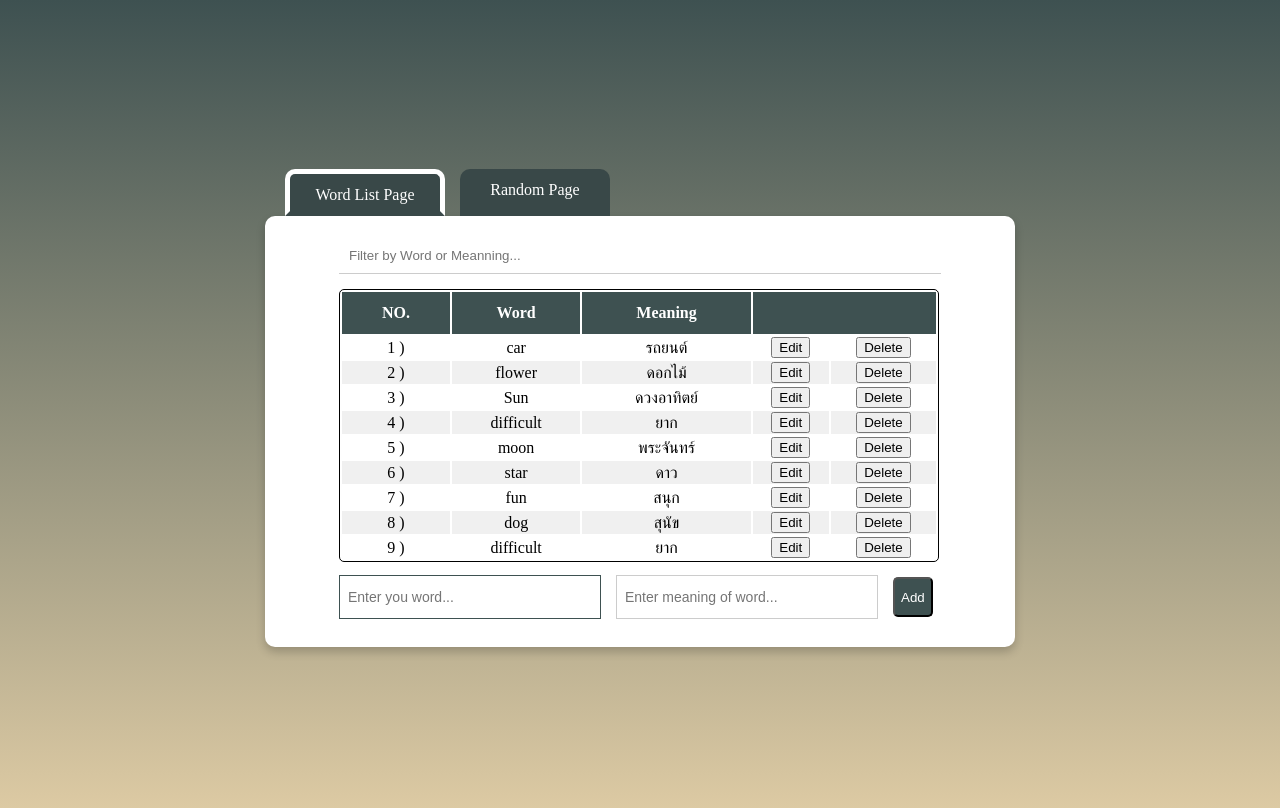
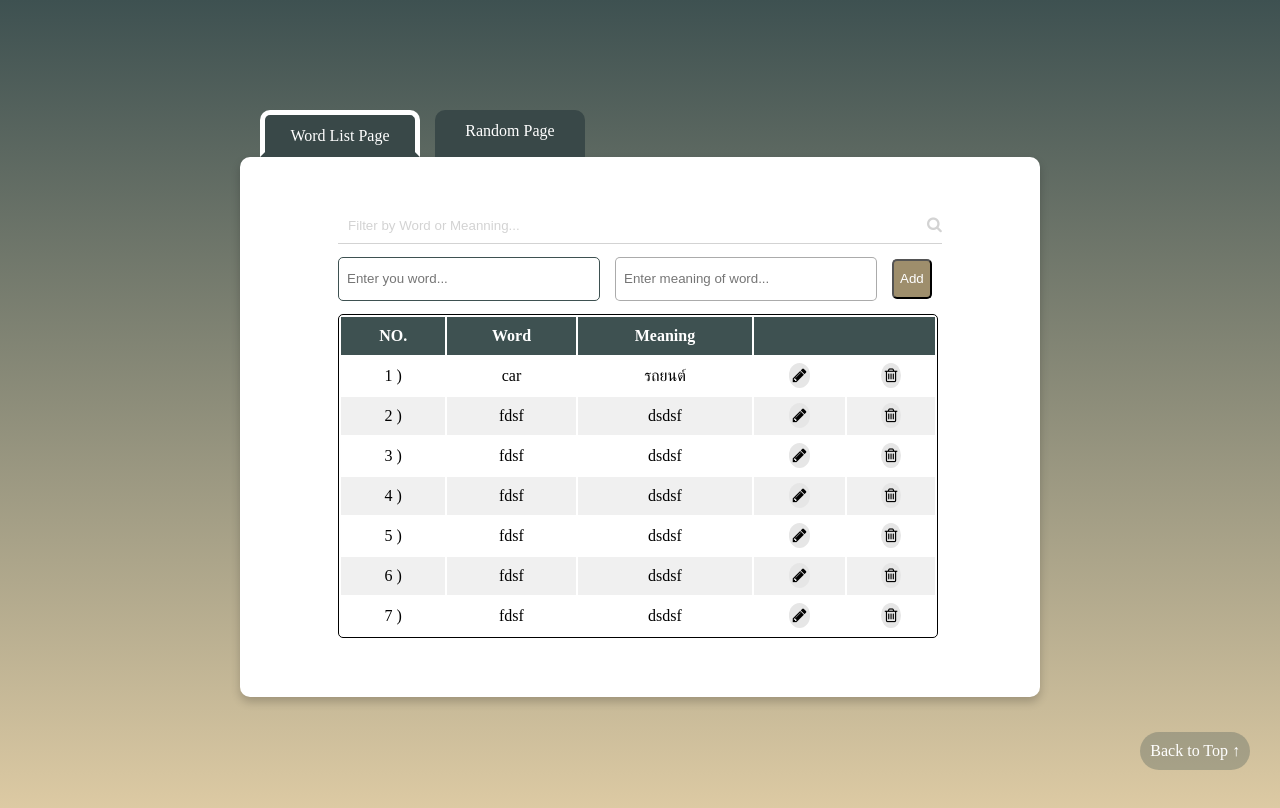
Before and after one commit to phop-parker/SEC-3-GROUP3-WORDGLOSSARY, a Vue app: page / in a window 1280 px wide. Shown: the top 808 px of the page. Built offline with nearby package versions, Linux system fonts and the light colour scheme; data requests are answered from the project's data file.

Commit message:
[add]filterWord-fuction-and[edit]icon

```diff
--- a/data/db.json
+++ b/data/db.json
@@ -6,44 +6,34 @@
       "id": 1
     },
     {
-      "word": "flower",
-      "meaning": "ดอกไม้",
+      "word": "fdsf",
+      "meaning": "dsdsf",
       "id": 2
     },
     {
-      "word": "Sun",
-      "meaning": "ดวงอาทิตย์",
-      "id": 8
+      "word": "fdsf",
+      "meaning": "dsdsf",
+      "id": 3
     },
     {
-      "word": "difficult",
-      "meaning": "ยาก",
-      "id": 9
+      "word": "fdsf",
+      "meaning": "dsdsf",
+      "id": 4
     },
     {
-      "word": "moon",
-      "meaning": "พระจันทร์",
-      "id": 10
+      "word": "fdsf",
+      "meaning": "dsdsf",
+      "id": 5
     },
     {
-      "word": "star",
-      "meaning": "ดาว",
-      "id": 11
+      "word": "fdsf",
+      "meaning": "dsdsf",
+      "id": 6
     },
     {
-      "word": "fun",
-      "meaning": "สนุก",
-      "id": 12
-    },
-    {
-      "word": "dog",
-      "meaning": "สุนัข",
-      "id": 13
-    },
-    {
-      "word": "difficult",
-      "meaning": "ยาก",
-      "id": 14
+      "word": "fdsf",
+      "meaning": "dsdsf",
+      "id": 7
     }
   ]
 }
--- a/index.html
+++ b/index.html
@@ -2,9 +2,13 @@
 <html lang="en">
 	<head>
 		<meta charset="UTF-8" />
-    <link rel="icon" href="/favicon.ico" />
+		<link rel="icon" href="./src/assets/bookShelf.ico" />
 		<meta name="viewport" content="width=device-width, initial-scale=1.0" />
-    <title>Vite App</title>
+		<title>Vocab Glossary</title>
+		<link
+			rel="stylesheet"
+			href="https://cdnjs.cloudflare.com/ajax/libs/font-awesome/4.7.0/css/font-awesome.min.css"
+		/>
 	</head>
 	<body>
 		<div id="app"></div>
--- a/src/App.vue
+++ b/src/App.vue
@@ -1,8 +1,6 @@
 <script setup>
 // import BaseWordListPageBtn from './components/BaseWordListPageBtn.vue'
 // import BaseRandomPageBtn from './components/BaseRandomPageBtn.vue'
-import { ref } from 'vue'
-const page = ref('wordListPage')
 </script>
 
 <template>
@@ -22,6 +20,7 @@ const page = ref('wordListPage')
 				<router-view></router-view>
 			</div>
 		</div>
+		<a href="#" @click="scrollToTop()" class="top">Back to Top &#8593;</a>
 	</div>
 </template>
 
@@ -44,14 +43,14 @@ body {
 #menu {
 	/* background-color: aqua;
 	height: 40px; */
-
+	margin-top: 50px;
 	display: flex;
 }
 #container {
 	/* position: relative; */
 	width: 100%;
-	min-width: 750px;
-	min-height: 300px;
+	min-width: 800px;
+	min-height: 480px;
 	height: auto;
 	background: #fff;
 	box-shadow: 0 5px 10px rgba(0, 0, 0, 0.2);
@@ -66,6 +65,7 @@ body {
 	/* border: 5px solid #3e5151; */
 	/* border: 5px solid #3e5151; */
 	/* border: 5px solid #decba4; */
+	margin-bottom: 60px;
 }
 
 .menu {
@@ -110,4 +110,19 @@ a.router-link-active div {
 a.router-link-active div:hover {
 	background-color: #394848;
 }
+.top {
+	position: fixed;
+	bottom: 30px;
+	right: 30px;
+	padding: 10px;
+	color: #fff;
+	background-color: rgb(62, 81, 81, 0.3);
+	border-radius: 20px;
+	margin-left: 800px;
+	opacity: 10px;
+}
+.top:hover {
+	background-color: #4f6464;
+	cursor: pointer;
+}
 </style>
--- a/src/components/CreateEditWord.vue
+++ b/src/components/CreateEditWord.vue
@@ -58,8 +58,9 @@ const newFullWord = computed(() => {
 <style scoped>
 form {
 	width: 500px;
-	padding-top: 15px;
+	/* padding-top: px; */
 	display: flex;
+	margin-bottom: 15px;
 }
 /* form .input-boxes {
 	margin-top: 50px;
@@ -77,9 +78,10 @@ form .input-box {
 .input-box input {
 	height: 100%;
 	width: 250px;
-	font-size: 14px;
+	/* font-size: 14px; */
 	outline: none;
-	border: 1px solid rgba(0, 0, 0, 0.2);
+	border-radius: 5px;
+	border: 1px solid rgba(0, 0, 0, 0.329);
 	/* border-bottom: 1px solid rgba(0, 0, 0, 0.2); */
 	margin-right: 15px;
 	padding-left: 8px;
@@ -92,12 +94,17 @@ button {
 	color: #fff;
 	border-radius: 5px;
 	/* height: 30px; */
-	background-color: #3e5151;
+	/* background-color: #3e5151; */
+	background-color: #9e8e6c;
 	/* margin-top: 10px; */
 	height: 40px;
 }
 button:hover {
 	cursor: pointer;
-	background-color: #394848;
+	/* background-color: #394848; */
+	background-color: #b3a17b;
 }
+/* ::placeholder {
+	color: lightgray;
+} */
 </style>
--- a/src/components/ShowWords.vue
+++ b/src/components/ShowWords.vue
@@ -10,7 +10,6 @@ defineProps({
 
 <template>
 	<div>
-		<input id="filterWord" placeholder="Filter by Word or Meanning..." />
 		<div class="table">
 			<table class="content-table">
 				<thead>
@@ -26,9 +25,15 @@ defineProps({
 						<td>{{ index + 1 }} )</td>
 						<td>{{ fullWord.word }}</td>
 						<td>{{ fullWord.meaning }}</td>
-						<td><button @click="$emit('edit', fullWord)">Edit</button></td>
 						<td>
-							<button @click="$emit('delete', fullWord.id)">Delete</button>
+							<span id="remove" @click="$emit('edit', fullWord)">
+								<i class="fa fa-pencil"></i>
+							</span>
+						</td>
+						<td>
+							<span id="remove" @click="$emit('delete', fullWord.id)">
+								<i class="fa fa-trash-o"></i>
+							</span>
 						</td>
 					</tr>
 				</tbody>
@@ -43,14 +48,12 @@ table {
 	border: 1px solid black;
 	border-radius: 5px 5px 5px 5px;
 }
-th {
-	padding: 12px 15px;
+th,
+td {
+	padding: 10px 10px;
 	text-align: center;
 }
-td {
-	align-items: center;
-	text-align: center;
-}
+
 tbody tr:nth-of-type(even) {
 	background-color: #f0f0f0;
 }
@@ -60,14 +63,18 @@ thead tr {
 	color: white;
 	font-weight: bold;
 }
-#filterWord {
-	min-width: 590px;
-	/* margin-top: 35px; */
-	margin-bottom: 15px;
-	outline: none;
-	border: none;
-	border-bottom: 1px solid rgba(0, 0, 0, 0.2);
-	padding-bottom: 10px;
-	padding-left: 10px;
+#remove {
+	/* width: 20px; */
+	/* height: 20px; */
+	border-radius: 50%;
+	background-color: #e6e6e6;
+	margin-top: 10px;
+	padding: 4px;
+	/* padding-top: 5px; */
+}
+#remove:hover {
+	background-color: #c0b49b;
+	cursor: pointer;
+	color: white;
 }
 </style>
--- a/src/views/WordList.vue
+++ b/src/views/WordList.vue
@@ -1,5 +1,5 @@
 <script setup>
-import { onBeforeMount, ref } from 'vue'
+import { onBeforeMount, ref, computed } from 'vue'
 import ShowWords from '../components/ShowWords.vue'
 import CreateEditWord from '../components/CreateEditWord.vue'
 
@@ -14,6 +14,17 @@ const getFullWords = async () => {
 	}
 }
 onBeforeMount(async () => await getFullWords())
+
+const keyWord = ref('')
+const filterWords = computed(() => {
+	// getFullWords()
+	return fullWords.value.filter(
+		(fullWord) =>
+			fullWord.word.toLowerCase().includes(keyWord.value.toLowerCase()) ||
+			fullWord.meaning.includes(keyWord.value)
+	)
+})
+
 //DELETE
 const deletefullWord = async (deleteWordId) => {
 	const res = await fetch(`http://localhost:5000/fullWords/${deleteWordId}`, {
@@ -71,17 +82,47 @@ const updateWord = async (replaceWord) => {
 
 <template>
 	<div>
-		<ShowWords
-			:fullWords="fullWords"
-			@delete="deletefullWord"
-			@edit="toEditMode"
-		/>
+		<div id="filterWord">
+			<input
+				id="filterInput"
+				placeholder="Filter by Word or Meanning..."
+				v-model="keyWord"
+			/>
+			<i class="fa fa-search"></i>
+		</div>
+
 		<CreateEditWord
 			@addWord="addFullWord"
 			:currentWord="editingWord"
 			@updateWord="updateWord"
 		/>
+		<ShowWords
+			:fullWords="filterWords"
+			@delete="deletefullWord"
+			@edit="toEditMode"
+		/>
 	</div>
 </template>
 
-<style scoped></style>
+<style scoped>
+#filterInput {
+	/* margin-top: 35px; */
+	outline: none;
+	border: none;
+	padding-bottom: 10px;
+	padding-left: 10px;
+}
+::placeholder {
+	color: lightgray;
+}
+#filterWord {
+	min-width: 590px;
+	margin-bottom: 15px;
+	/* border-bottom: 1px solid rgba(0, 0, 0, 0.2); */
+	border-bottom: 1px solid lightgray;
+}
+i {
+	color: lightgray;
+	margin-left: 400px;
+}
+</style>
```
Also changed, not shown: 1 other file (tests, documents, lock files or other folders). Lines whose indentation alone changed are shown as unchanged.
